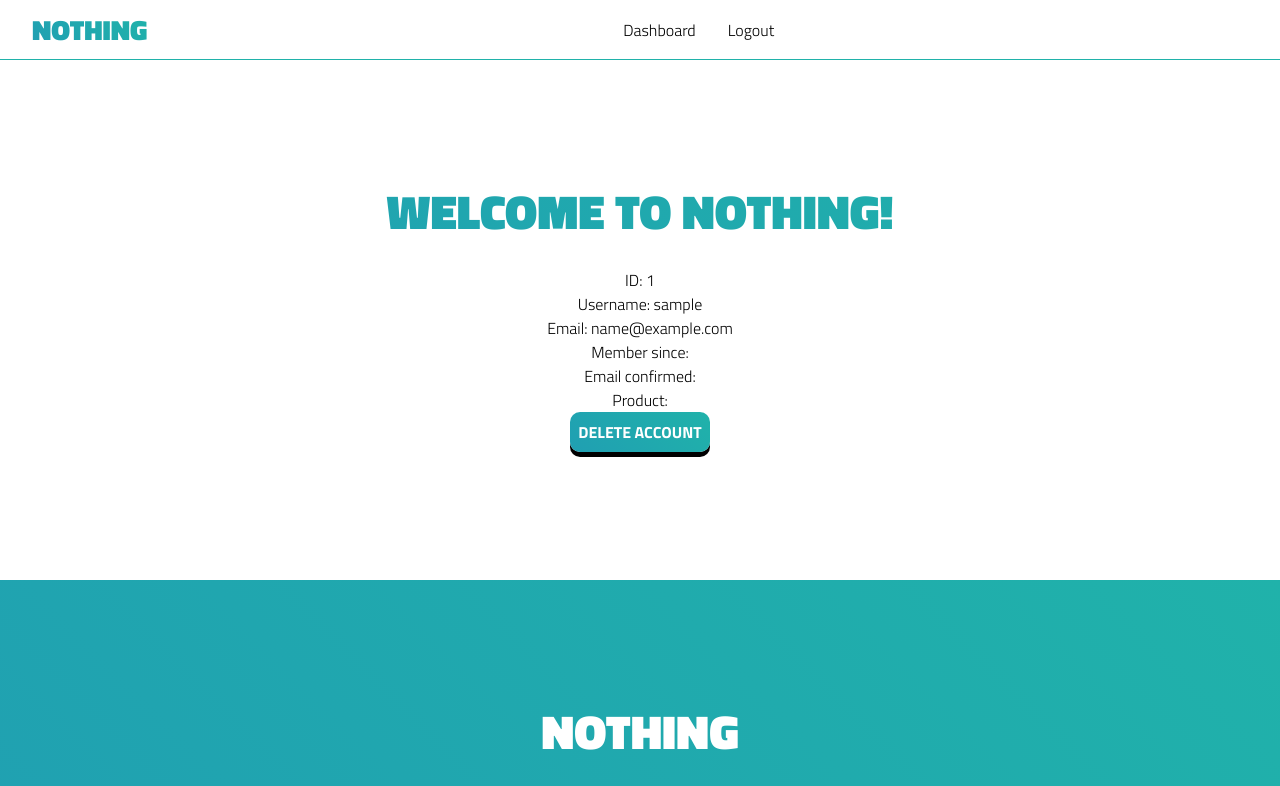
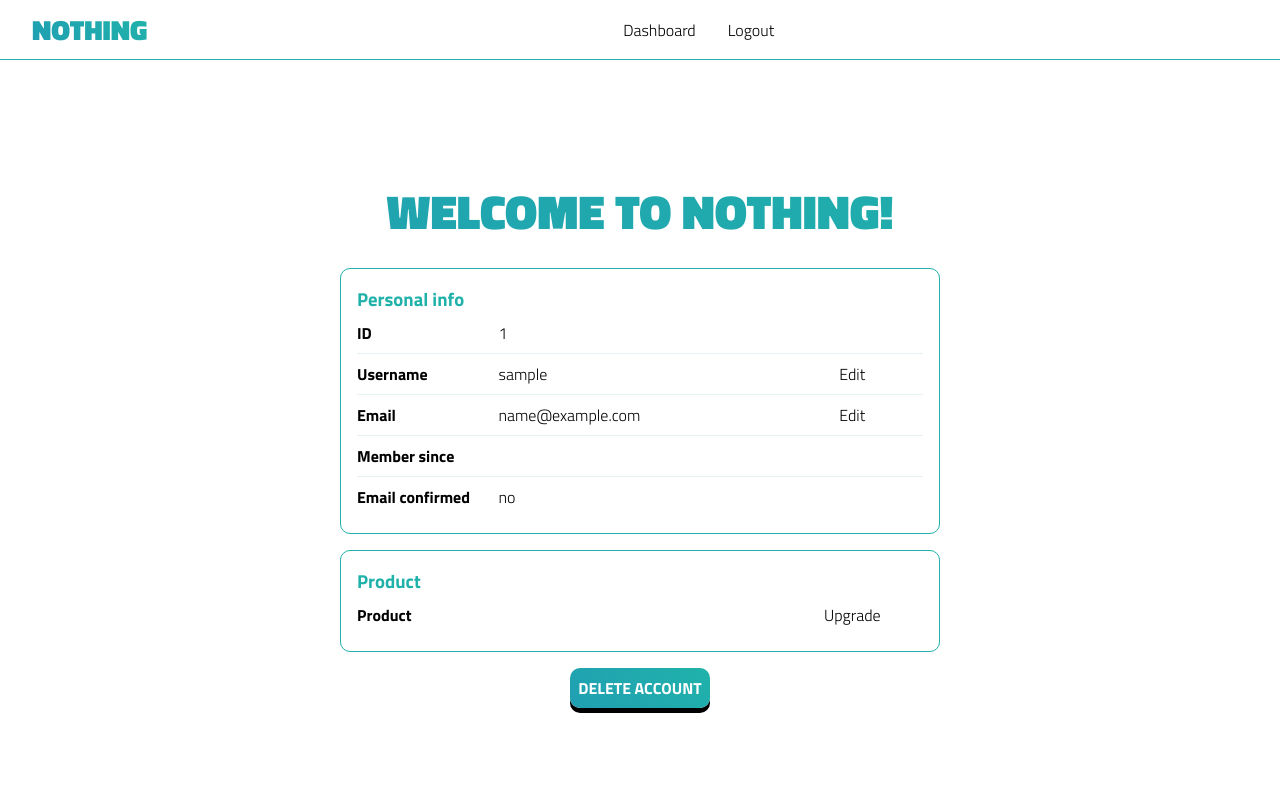
Before and after one commit to fontainm/nothingg, a Vue app in the folder frontend/: page /dashboard in a window 1280 px wide. Shown: the top 786 px of the page. Built offline with nearby package versions, Linux system fonts and the light colour scheme; sample sign-in values are in the browser's storage; some icons are missing.

Commit message:
update dashboard view

```diff
--- a/frontend/src/components/AppNavbar.vue
+++ b/frontend/src/components/AppNavbar.vue
@@ -12,7 +12,7 @@ import IconBurgerMenu from '~icons/mdi/menu'
         <RouterLink v-if="!$usersStore.isLoggedIn" to="/#products">Products</RouterLink>
         <RouterLink v-if="!$usersStore.isLoggedIn" to="/#faq">FAQ</RouterLink>
         <RouterLink v-if="$usersStore.isLoggedIn" to="/dashboard">Dashboard</RouterLink>
-        <RouterLink v-if="!$usersStore.isLoggedIn" to="/signup" class="navbar-cta">
+        <RouterLink v-if="!$usersStore.isLoggedIn" to="/signup" class="link link-bordered">
           Start for free
         </RouterLink>
         <RouterLink v-if="!$usersStore.isLoggedIn" to="/login">Login</RouterLink>
@@ -64,17 +64,6 @@ export default {
       font-size: 30px;
     }
 
-    .navbar-cta {
-      border: 1px solid $primary-color;
-      border-radius: 10px;
-      padding: 8px;
-
-      &:hover {
-        background: $primary-gradient;
-        color: white !important;
-      }
-    }
-
     a {
       transition: all 0.25s ease;
 
@@ -118,7 +107,7 @@ export default {
           text-align: center;
           font-size: 20px;
 
-          &:not(.navbar-cta) {
+          &:not(.link-bordered) {
             width: 100%;
           }
         }
--- a/frontend/src/styles/main.scss
+++ b/frontend/src/styles/main.scss
@@ -60,6 +60,17 @@ a {
 
   &:not(.btn):hover {
     color: $primary-color;
+  }
+
+  &.link-bordered {
+    border: 1px solid $primary-color;
+    border-radius: 10px;
+    padding: 8px;
+
+    &:hover {
+      background: $primary-gradient;
+      color: white !important;
+    }
   }
 }
 
--- a/frontend/src/views/DashboardView.vue
+++ b/frontend/src/views/DashboardView.vue
@@ -1,15 +1,42 @@
 <template>
   <section v-if="user" class="dashboard">
     <h2>Welcome to nothing!</h2>
-    <ul>
-      <li>ID: {{ user.id }}</li>
-      <li>Username: {{ user.username }}</li>
-      <li>Email: {{ user.email }}</li>
-      <li>Member since: {{ user.created_at }}</li>
-      <li>Email confirmed: {{ user.confirmed }}</li>
-      <li>Product: {{ user.product }}</li>
-    </ul>
-    <button class="btn btn-small">Delete account</button>
+    <div class="dashboard-wrapper">
+      <div class="dashboard-info">
+        <h3>Personal info</h3>
+        <div class="dashboard-row">
+          <div>ID</div>
+          <div>{{ user.id }}</div>
+        </div>
+        <div class="dashboard-row">
+          <div>Username</div>
+          <div>{{ user.username }}</div>
+          <div class="link">Edit</div>
+        </div>
+        <div class="dashboard-row">
+          <div>Email</div>
+          <div>{{ user.email }}</div>
+          <div class="link">Edit</div>
+        </div>
+        <div class="dashboard-row">
+          <div>Member since</div>
+          <div>{{ user.created_at }}</div>
+        </div>
+        <div class="dashboard-row">
+          <div>Email confirmed</div>
+          <div>{{ user.confirmed ? 'yes' : 'no' }}</div>
+        </div>
+      </div>
+      <div class="dashboard-info">
+        <h3>Product</h3>
+        <div class="dashboard-row">
+          <div>Product</div>
+          <div>{{ user.product }}</div>
+          <div class="link">Upgrade</div>
+        </div>
+      </div>
+      <button class="btn btn-small">Delete account</button>
+    </div>
   </section>
 </template>
 
@@ -24,6 +51,67 @@ export default {
 </script>
 
 <style scoped lang="scss">
+@import '@/styles/variables.scss';
+
 .dashboard {
+  .dashboard-wrapper {
+    max-width: 600px;
+    margin: 0 auto;
+  }
+
+  .dashboard-info {
+    text-align: left;
+    border: 1px solid $primary-color;
+    border-radius: 10px;
+    display: flex;
+    flex-direction: column;
+    padding: 16px;
+    margin-bottom: 16px;
+
+    h3 {
+      color: $primary-color;
+    }
+
+    .dashboard-row {
+      display: grid;
+      grid-template-columns: 25% 50% 25%;
+      grid-template-rows: auto;
+
+      &:not(:last-child) {
+        border-bottom: 1px solid $primary-light;
+      }
+
+      > div {
+        margin: 8px 0;
+
+        &:first-child {
+          font-weight: 700;
+        }
+
+        &:nth-child(3) {
+          text-align: center;
+        }
+      }
+    }
+  }
+}
+
+@media screen and (max-width: $tablet) {
+  .dashboard {
+    .dashboard-info {
+      grid-template-columns: 100%;
+
+      .dashboard-row {
+        grid-template-columns: 75% 25%;
+
+        > div {
+          &:first-child {
+            margin-bottom: 0;
+            grid-column: 1 / -1;
+          }
+        }
+      }
+    }
+  }
 }
 </style>
```
